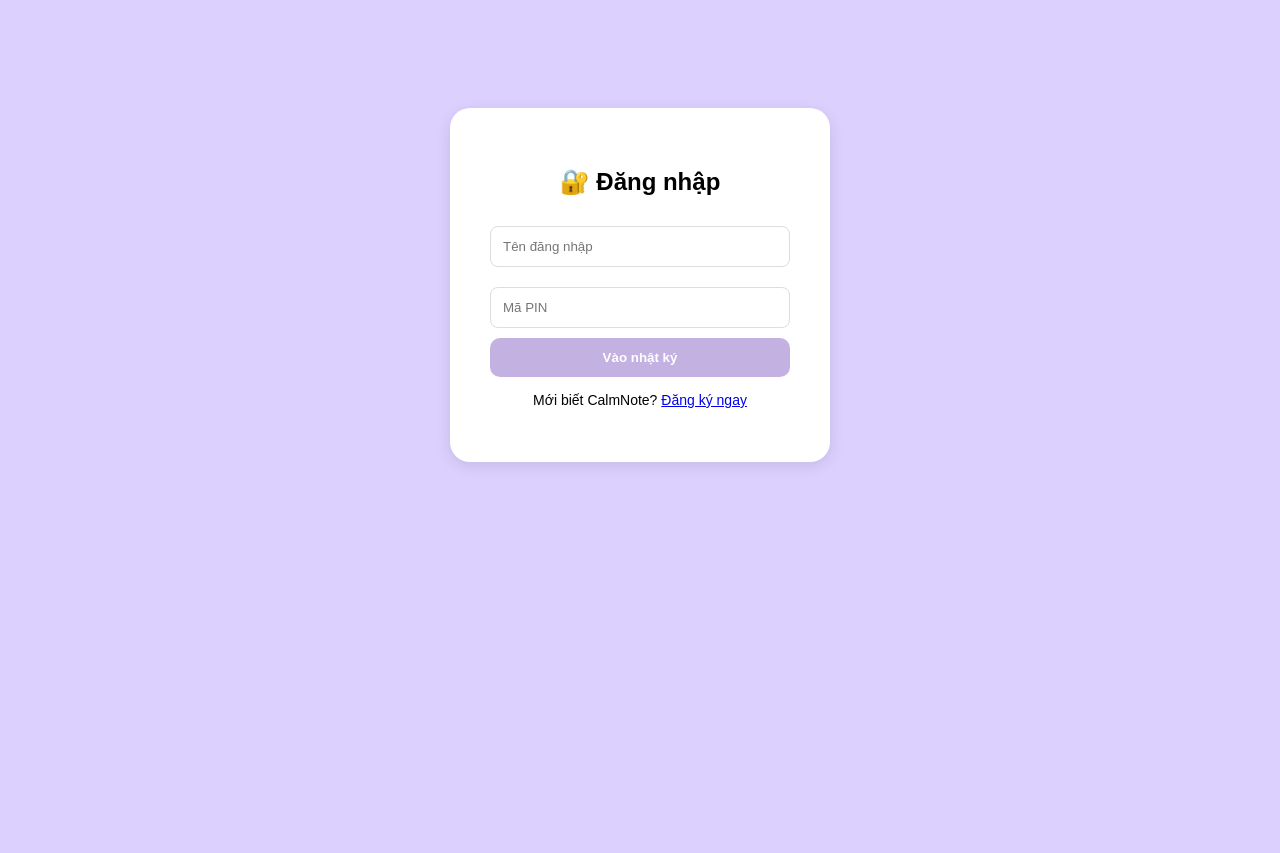
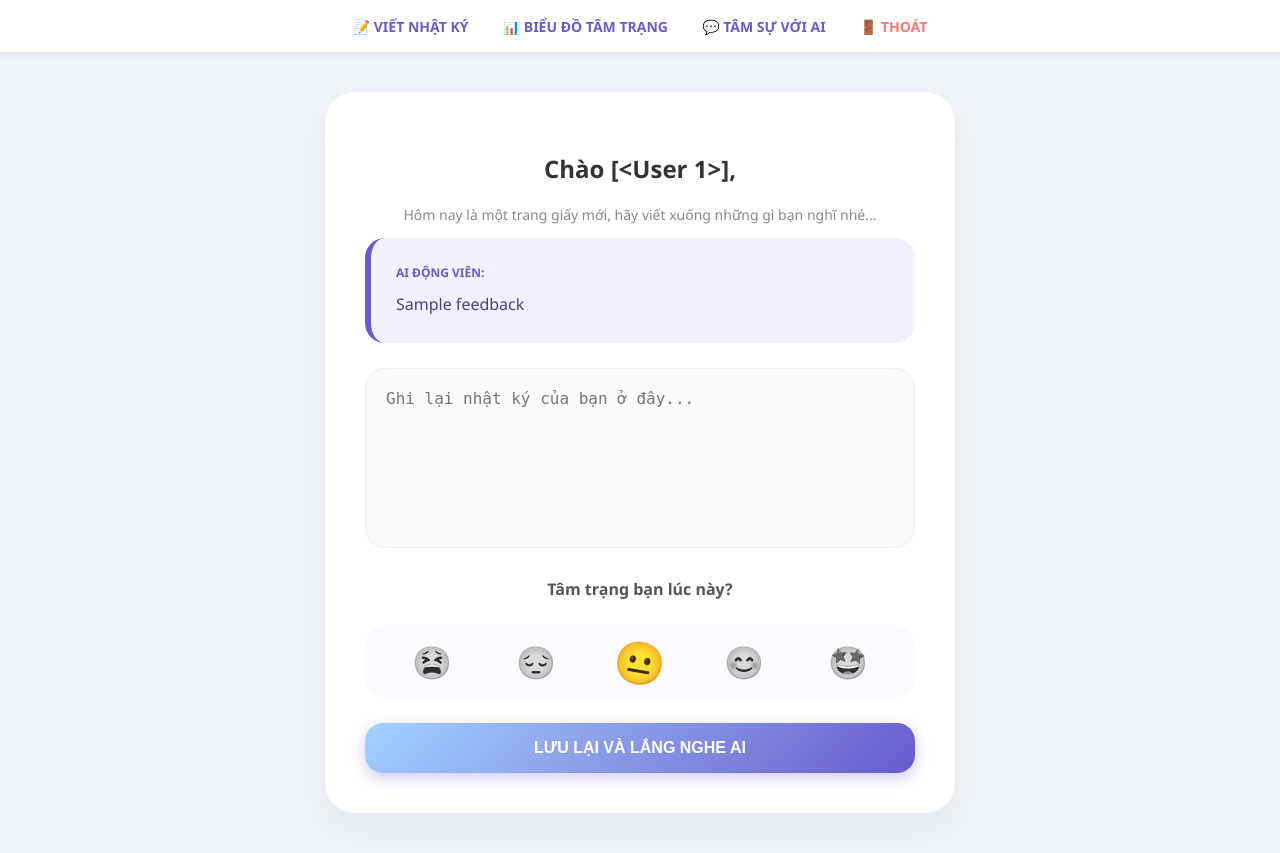
Before and after one commit to calmnote2026-blip/CalmNote, a Flask app: template templates/login.html in a window 1280 px wide. Before the commit the page ends 466 px from the top, so only its background shows below. Run offline with Flask 3, Linux system fonts and the light colour scheme; tables that the repository leaves empty hold one stand-in row (values such as "Sample post"); the template is opened without the code that fills it: values that come from a table or form of the project are taken from there, most other values are stand-ins (such as "Sample title", 1, 10 or a date in 2020).

Commit message:
login.html

```diff
--- a/templates/login.html
+++ b/templates/login.html
@@ -2,24 +2,74 @@
 <html>
 <head>
     <meta charset="UTF-8">
-    <title>Đăng nhập - CalmNote</title>
+    <title>CalmNote - Góc Riêng Tư</title>
     <link rel="stylesheet" href="https://cdnjs.cloudflare.com/ajax/libs/animate.css/4.1.1/animate.min.css"/>
     <style>
-        body { background: #dcd0ff; font-family: sans-serif; text-align: center; padding-top: 100px; }
-        .card { background: white; display: inline-block; padding: 40px; border-radius: 20px; box-shadow: 0 4px 15px rgba(0,0,0,0.1); width: 300px; }
-        input { width: 100%; padding: 12px; margin: 10px 0; border-radius: 8px; border: 1px solid #ddd; box-sizing: border-box; }
-        button { width: 100%; padding: 12px; border-radius: 10px; border: none; background: #c3b1e1; color: white; cursor: pointer; font-weight: bold; }
+        :root { --main-purple: #6a5acd; --soft-blue: #a2d2ff; }
+        body { background: #f0f4f8; font-family: 'Segoe UI', sans-serif; margin: 0; display: flex; flex-direction: column; align-items: center; }
+        .nav { background: white; width: 100%; padding: 15px; text-align: center; box-shadow: 0 2px 10px rgba(0,0,0,0.05); }
+        .nav a { margin: 0 15px; text-decoration: none; color: var(--main-purple); font-weight: bold; font-size: 14px; transition: 0.3s; }
+        .nav a:hover { color: var(--soft-blue); }
+
+        .main-card { background: white; margin: 40px auto; padding: 40px; border-radius: 30px; width: 90%; max-width: 550px; box-shadow: 0 15px 40px rgba(0,0,0,0.05); text-align: center; }
+        textarea { width: 100%; height: 180px; border-radius: 20px; border: 1px solid #f0f0f0; background: #fafafa; padding: 20px; box-sizing: border-box; font-size: 16px; outline: none; transition: 0.3s; resize: none; }
+        textarea:focus { border-color: var(--soft-blue); background: white; }
+
+        .mood-box { display: flex; justify-content: space-around; margin: 25px 0; background: #fcfaff; padding: 15px; border-radius: 20px; }
+        .mood-btn { font-size: 32px; cursor: pointer; filter: grayscale(100%); transition: 0.4s; }
+        .mood-btn:hover, .mood-btn.active { filter: grayscale(0%); transform: scale(1.3) rotate(10deg); }
+
+        .btn-submit { background: linear-gradient(135deg, var(--soft-blue), var(--main-purple)); color: white; border: none; padding: 16px; border-radius: 18px; width: 100%; font-weight: bold; font-size: 16px; cursor: pointer; box-shadow: 0 5px 15px rgba(106, 90, 205, 0.3); transition: 0.3s; }
+        .btn-submit:hover { transform: translateY(-3px); box-shadow: 0 8px 20px rgba(106, 90, 205, 0.4); }
+
+        .ai-feedback { background: #f4f0ff; color: #4b3d8e; padding: 25px; border-radius: 20px; margin-bottom: 25px; line-height: 1.7; border-left: 6px solid var(--main-purple); text-align: left; position: relative; }
+        .ai-feedback::before { content: "AI Động Viên:"; font-weight: bold; display: block; margin-bottom: 8px; font-size: 12px; color: var(--main-purple); text-transform: uppercase; }
     </style>
 </head>
 <body class="animate__animated animate__fadeIn">
-    <div class="card animate__animated animate__zoomIn">
-        <h2>🔐 Đăng nhập</h2>
-        <form method="post">
-            <input type="text" name="username" placeholder="Tên đăng nhập" required>
-            <input type="password" name="pin" placeholder="Mã PIN" required>
-            <button type="submit">Vào nhật ký</button>
+    <div class="nav animate__animated animate__slideInDown">
+        <a href="/">📝 VIẾT NHẬT KÝ</a>
+        <a href="/dashboard">📊 BIỂU ĐỒ TÂM TRẠNG</a>
+        <a href="/ai-chat">💬 TÂM SỰ VỚI AI</a>
+        <a href="/logout" style="color: #ff7675;">🚪 THOÁT</a>
+    </div>
+
+    <div class="main-card animate__animated animate__zoomIn">
+        <h2 style="color: #333;">Chào {{ user }},</h2>
+        <p style="color: #888; font-size: 14px;">Hôm nay là một trang giấy mới, hãy viết xuống những gì bạn nghĩ nhé...</p>
+
+        {% if feedback %}
+        <div class="ai-feedback animate__animated animate__fadeInUp">
+            {{ feedback }}
+        </div>
+        {% endif %}
+
+        <form action="/save" method="post" id="noteForm">
+            <textarea name="content" id="diaryContent" placeholder="Ghi lại nhật ký của bạn ở đây..." required></textarea>
+
+            <p style="font-weight: bold; margin-top: 25px; color: #555;">Tâm trạng bạn lúc này?</p>
+            <div class="mood-box">
+                <span class="mood-btn" onclick="selectMood(1, this)" title="Rất tệ">😫</span>
+                <span class="mood-btn" onclick="selectMood(2, this)" title="Hơi buồn">😔</span>
+                <span class="mood-btn active" onclick="selectMood(3, this)" style="filter: grayscale(0%);" title="Bình thường">😐</span>
+                <span class="mood-btn" onclick="selectMood(4, this)" title="Khá tốt">😊</span>
+                <span class="mood-btn" onclick="selectMood(5, this)" title="Tuyệt vời">🤩</span>
+            </div>
+            <input type="hidden" name="mood" id="moodInput" value="3">
+
+            <button type="submit" class="btn-submit">LƯU LẠI VÀ LẮNG NGHE AI</button>
         </form>
-        <p style="font-size: 14px; margin-top: 15px;">Mới biết CalmNote? <a href="/register">Đăng ký ngay</a></p>
     </div>
+
+    <script>
+        function selectMood(val, element) {
+            document.getElementById('moodInput').value = val;
+            let btns = document.querySelectorAll('.mood-btn');
+            btns.forEach(b => b.classList.remove('active'));
+            btns.forEach(b => b.style.filter = "grayscale(100%)");
+            element.classList.add('active');
+            element.style.filter = "grayscale(0%)";
+        }
+    </script>
 </body>
 </html>
```
